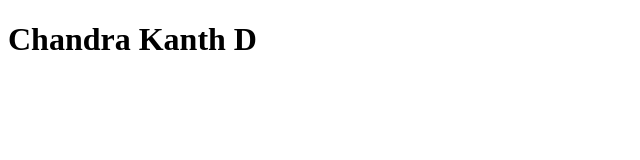
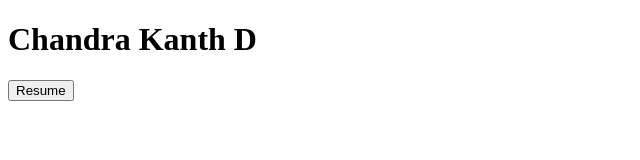
Before and after one commit to chandrakanthd/chandrakanthd.github.io, a plain HTML site: page index.html in a window 1280 px wide. Shown: the whole page, without its empty margins (0-640 px from the left). Drawn offline with Linux system fonts and the light colour scheme.

Commit message:
pdf link

```diff
--- a/index.html
+++ b/index.html
@@ -1,12 +1,23 @@
 <!DOCTYPE html>
 <html lang="en">
+
 <head>
     <meta charset="UTF-8">
     <meta http-equiv="X-UA-Compatible" content="IE=edge">
     <meta name="viewport" content="width=device-width, initial-scale=1.0">
     <title>Chandra Kanth</title>
 </head>
+
 <body>
     <h1>Chandra Kanth D</h1>
+
+    <div>
+        <a href="/resume.pdf">
+            <button>
+                Resume
+            </button>
+        </a>
+    </div>
 </body>
+
 </html>
```
Also changed, not shown: 1 other file.
